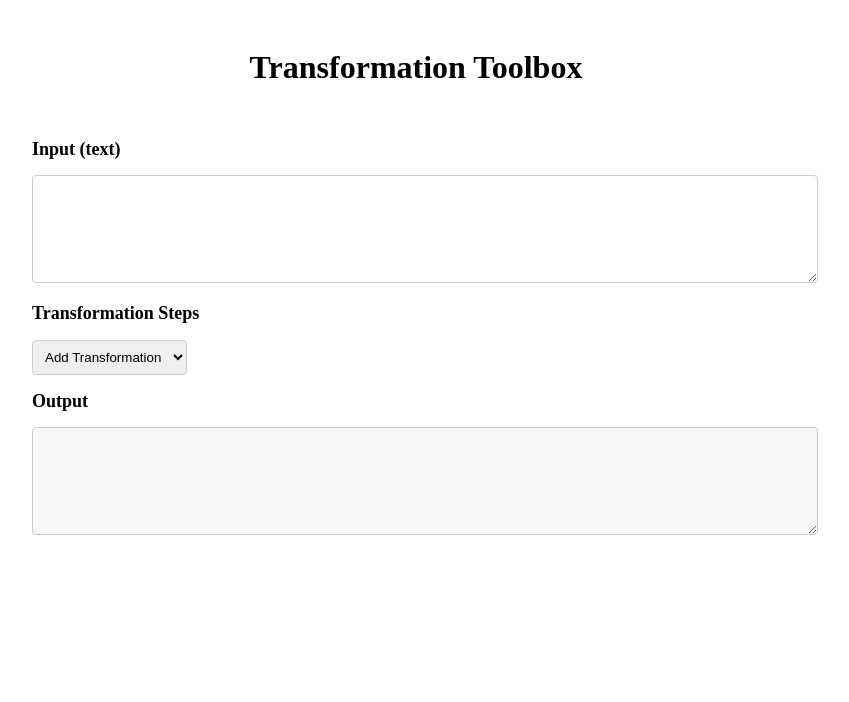
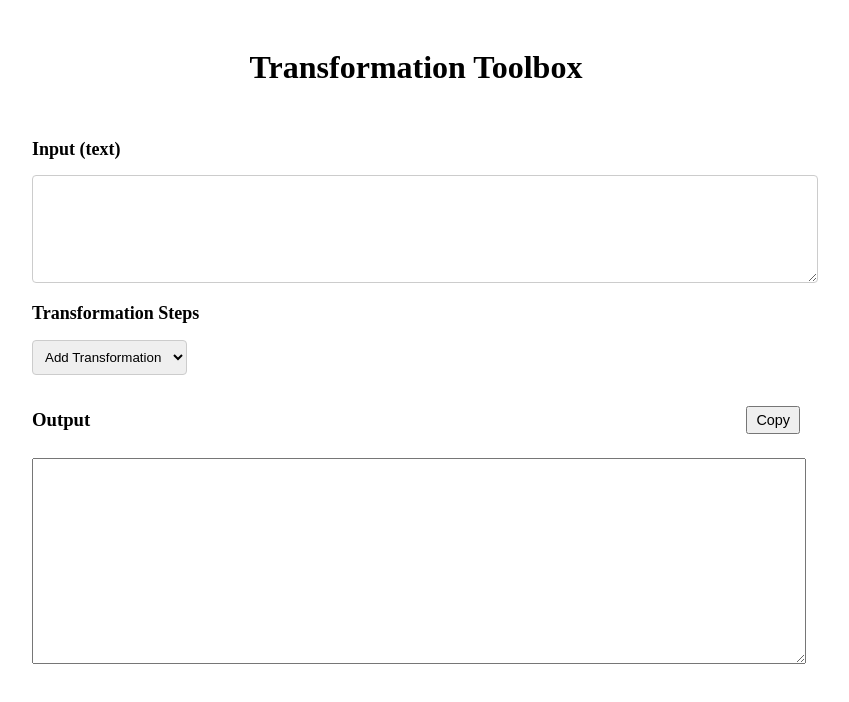
Before and after one commit to jakedoublev/toolbox, a React (Vite) app: page / in a window 1280 px wide. Shown: the top 702 px of the page, without its empty margins (224-1073 px from the left). Built offline with nearby package versions, Linux system fonts and the light colour scheme.

Commit message:
copy button and clear all steps button

```diff
--- a/src/components/OutputBox.tsx
+++ b/src/components/OutputBox.tsx
@@ -1,25 +1,35 @@
-import React from "react";
+import React, { useState } from "react";
 
-interface OutputBoxProps {
+type OutputBoxProps = {
     output: string;
+};
+
+export default function OutputBox({ output }: OutputBoxProps) {
+    const [copied, setCopied] = useState(false);
+
+    const handleCopy = async () => {
+        try {
+            await navigator.clipboard.writeText(output);
+            setCopied(true);
+            setTimeout(() => setCopied(false), 2000);
+        } catch (err) {
+            console.error("Failed to copy:", err);
         }
+    };
 
-const OutputBox: React.FC<OutputBoxProps> = ({ output }) => (
+    return (
         <div style={{ marginTop: "16px" }}>
-        <h2 style={{ fontSize: "18px", fontWeight: "bold" }}>Output</h2>
+            <div style={{ display: "flex", justifyContent: "space-between", alignItems: "center" }}>
+                <h3>Output</h3>
+                <button onClick={handleCopy} style={{ padding: "4px 8px", fontSize: "0.9rem" }}>
+                    {copied ? "Copied!" : "Copy"}
+                </button>
+            </div>
             <textarea
-            style={{
-                width: "100%",
-                padding: "8px",
-                borderRadius: "4px",
-                border: "1px solid #ccc",
-                backgroundColor: "#f7f7f7",
-            }}
-            rows={6}
                 readOnly
                 value={output}
+                style={{ width: "100%", height: "200px", fontFamily: "monospace", marginTop: "8px" }}
             />
         </div>
     );
-
-export default OutputBox;
+}
--- a/src/components/TransformationList.tsx
+++ b/src/components/TransformationList.tsx
@@ -7,17 +7,20 @@ interface TransformationListProps {
     addStep: (transformation: keyof typeof transformations) => void;
     getValidTransformations: (type: DataType) => { key: string; label: string }[];
     currentType: DataType;
+    clearSteps: () => void;
 }
 
 const TransformationList: React.FC<TransformationListProps> = ({
     steps,
     removeStep,
     addStep,
+    clearSteps,
     getValidTransformations,
     currentType,
 }) => (
     <div style={{ marginTop: "16px" }}>
         <h2 style={{ fontSize: "18px", fontWeight: "bold" }}>Transformation Steps</h2>
+        {steps.length > 0 && <button onClick={clearSteps}>Clear All Steps</button>}
         <ul style={{ listStyle: "none", padding: 0 }}>
             {steps.map((step, i) => (
                 <li key={step.id} style={{ display: "flex", alignItems: "center", marginBottom: "8px" }}>
--- a/src/pages/ToolBox.tsx
+++ b/src/pages/ToolBox.tsx
@@ -63,6 +63,8 @@ export function Toolbox() {
             .map(([key, t]) => ({ key, label: t.label }));
     };
 
+    const clearSteps = () => setSteps([]);
+
     let lastType = inputType;
     try {
         let cur: any = input;
@@ -89,6 +91,7 @@ export function Toolbox() {
                 steps={steps}
                 removeStep={removeStep}
                 addStep={addStep}
+                clearSteps={clearSteps}
                 getValidTransformations={getValidTransformations}
                 currentType={lastType}
             />
```
Lines whose indentation alone changed are shown as unchanged.
